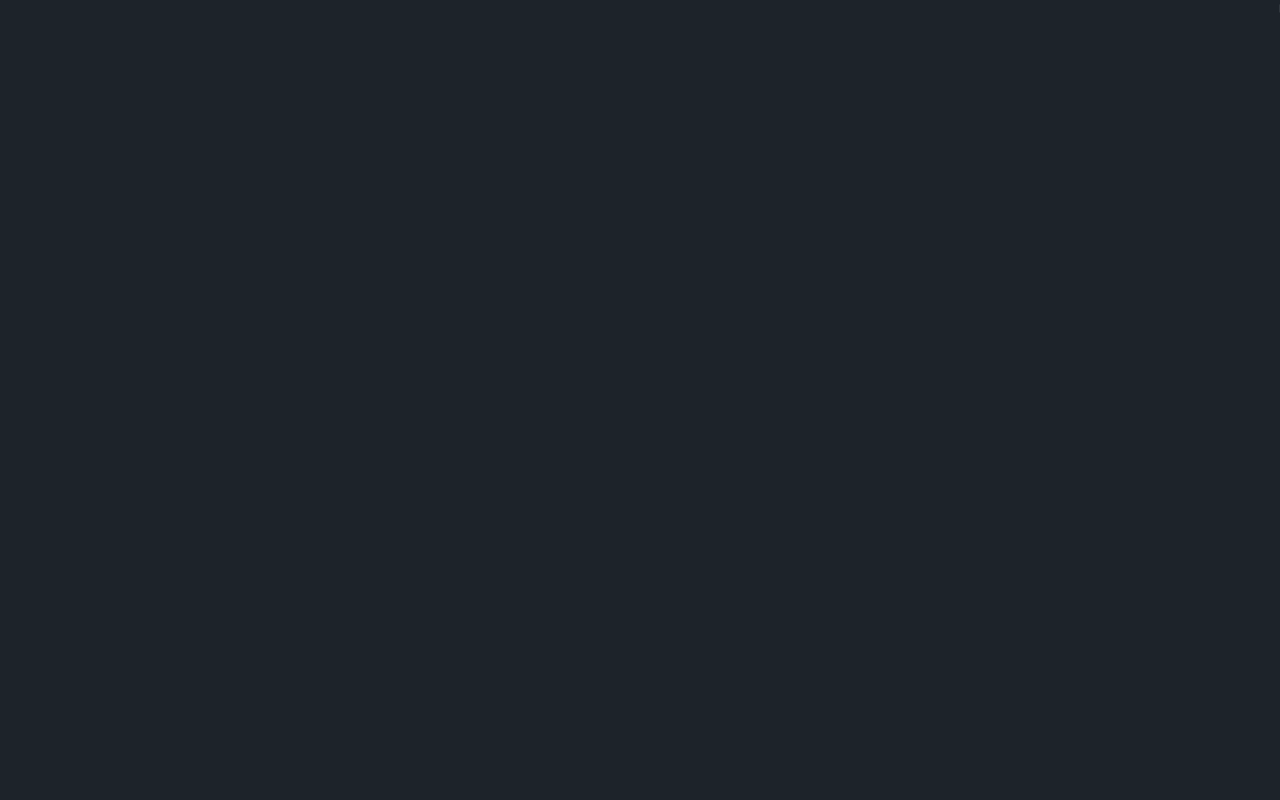
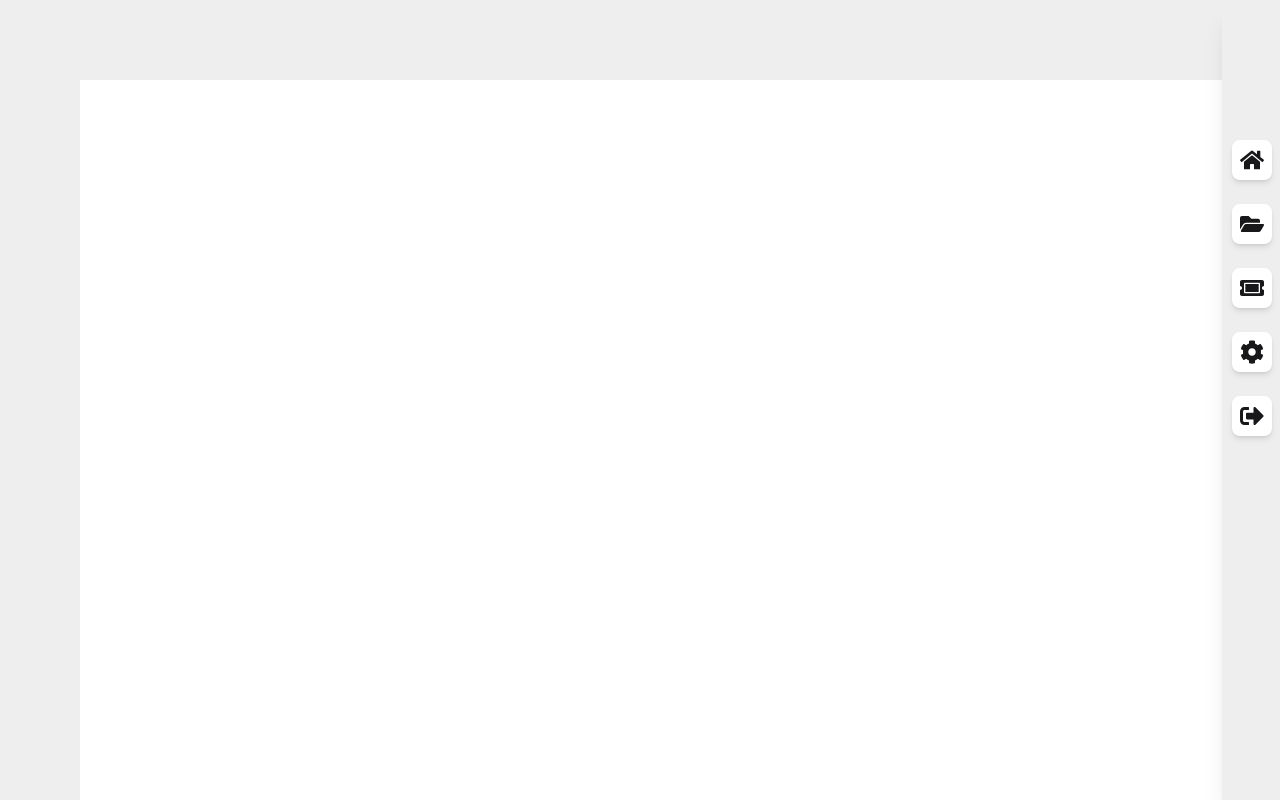
Before and after one commit to amirrajj-dev/sabz-academy, a Next.js app in the folder frontend/: page /user-pannel in a window 1280 px wide. Built offline with nearby package versions, Linux system fonts and the light colour scheme.

Commit message:
completed sidebar component of the user pannel🎓💚

```diff
--- a/frontend/src/app/(user)/layout.tsx
+++ b/frontend/src/app/(user)/layout.tsx
@@ -1,8 +1,12 @@
+import Sidebar from '@/components/user/Sidebar/Sidebar'
 import React from 'react'
 
 const UserLayout = ({children} : {children : React.ReactNode}) => {
   return (
     <div>
+        <div className="bg-base-300 fixed top-0 left-0 right-0 h-5 md:h-20 -z-10"></div>
+        <Sidebar/>
+        <div className="bg-base-300 fixed bottom-0 left-0  top-0 w-5 md:w-20"></div>
         {children}
     </div>
   )
--- a/frontend/src/app/(user)/user-pannel/page.tsx
+++ b/frontend/src/app/(user)/user-pannel/page.tsx
@@ -2,7 +2,7 @@ import React from 'react'
 
 const UserPannel = () => {
   return (
-    <div>UserPannel</div>
+    <div></div>
   )
 }
 
--- /dev/null
+++ b/frontend/src/components/user/Sidebar/Sidebar.tsx
@@ -0,0 +1,114 @@
+'use client'
+import React, { useState, useEffect } from 'react'
+import { motion, AnimatePresence } from 'framer-motion'
+import { userMenuItems } from '@/data/data'
+import Image from 'next/image'
+import SabzText from '@/components/shared/SabzText'
+import Link from 'next/link'
+
+const Sidebar = () => {
+  const [isExpanded, setIsExpanded] = useState(false)
+  const [isMobile, setIsMobile] = useState(false)
+
+  useEffect(() => {
+    document.documentElement.setAttribute('data-theme', localStorage.getItem('theme') as string)
+    const handleResize = () => {
+      setIsMobile(window.innerWidth <= 768)
+    }
+
+    handleResize()
+    window.addEventListener('resize', handleResize)
+    return () => window.removeEventListener('resize', handleResize)
+  }, [])
+
+  const sidebarVariants = {
+    collapsed: { width: 58 },
+    expanded: { width: 384 }
+  }
+
+  const itemVariants = {
+    collapsed: { opacity: 0, x: -20 },
+    expanded: { opacity: 1, x: 0 }
+  }
+
+  const hoverVariants = {
+    hover: { scale: 1.1, originX: 0 },
+    rest: { scale: 1 }
+  }
+
+  return (
+    <motion.div
+      className="bg-base-300 min-h-screen z-50 fixed shadow-xl"
+      initial="collapsed"
+      animate={isExpanded && !isMobile ? 'expanded' : 'collapsed'}
+      variants={sidebarVariants}
+      transition={{ type: 'spring', stiffness: 300, damping: 20 }}
+      onMouseEnter={() => !isMobile && setIsExpanded(true)}
+      onMouseLeave={() => !isMobile && setIsExpanded(false)}
+    >
+      <div className={`flex flex-col pt-16 ${isExpanded ? 'pr-10' : 'pr-2'} items-start`}>
+        {!isMobile && (
+          <motion.div
+            className="flex items-center gap-4 ml-2"
+            initial={{ opacity: 0 }}
+            animate={{ opacity: isExpanded ? 1 : 0 }}
+            transition={{ delay: 0.2 }}
+          >
+            <Image
+              src={'/logo/logo.webp'}
+              alt='sabzlearn logo'
+              width={80}
+              height={80}
+              className="rounded-lg"
+            />
+            <AnimatePresence>
+              {isExpanded && <SabzText size='size-30' />}
+            </AnimatePresence>
+          </motion.div>
+        )}
+
+        <ul className='flex flex-col gap-6 mt-12 w-full px-.5'>
+          {userMenuItems.map((item, index) => (
+            <motion.li
+              key={index}
+              className='relative group'
+              variants={hoverVariants}
+              whileHover="hover"
+              animate="rest"
+            >
+              <Link href={item.href} className='flex items-center gap-4'>
+
+                <motion.span
+                  className={`text-2xl p-2 rounded-lg bg-base-100 shadow-md ${isMobile ? 'tooltip tooltip-left' : null}`}
+                  whileHover={{ rotate: 10 }}
+                  data-tip={isMobile ? item.label : ''}
+                >
+                  {item.icon}
+                </motion.span>
+
+                {!isMobile && (
+                  <AnimatePresence>
+                    {isExpanded && (
+                      <motion.span
+                        className='text-lg font-dana-extra-light absolute left-20 bg-base-100 px-4 py-2 rounded-lg shadow-md'
+                        initial="collapsed"
+                        animate="expanded"
+                        exit="collapsed"
+                        variants={itemVariants}
+                        transition={{ type: 'spring', stiffness: 200 }}
+                      >
+                        {item.label}
+                      </motion.span>
+                    )}
+                  </AnimatePresence>
+                )}
+              </Link>
+            </motion.li>
+          ))}
+        </ul>
+      </div>
+    </motion.div>
+  )
+}
+
+export default Sidebar
--- a/frontend/src/data/data.tsx
+++ b/frontend/src/data/data.tsx
@@ -11,6 +11,7 @@ import {
   FaUsers,
   FaComment,
   FaComments,
+  FaFolderOpen,
 } from "react-icons/fa";
 import { SlCalender } from "react-icons/sl";
 import { FaClock, FaChartLine, FaCertificate, FaClipboardList } from "react-icons/fa";
@@ -28,13 +29,10 @@ import { RiGraduationCapFill } from "react-icons/ri";
 import { IoMdFolder } from "react-icons/io";
 
 export const userMenuItems = [
-  { label: "پیشخوان", icon: <FaTachometerAlt />, showFor: "all" , href : "/my-account" },
-  { label: "دوره های من", icon: <FaBook />, showFor: "all" , href : "/my-account/courses" },
+  { label: "پیشخوان", icon: <FaHome />, showFor: "all" , href : "/my-account" },
+  { label: "دوره های من", icon: <FaFolderOpen />, showFor: "all" , href : "/my-account/courses" },
   { label: "تیکت ها", icon: <FaTicketAlt />, showFor: "all" , href : "/my-account/tickets"},
   { label: "جزئیات حساب", icon: <FaCog />, showFor: "all" , href : "/my-account/edit-account" },
-  { label: "divider", showFor: "all"  , href : ""},
-  { label: "پنل ادمین", icon: <FaUserShield />, showFor: "admin" , href : "/admin-pannel" },
-  { label: "پنل کاربری", icon: <FaUser />, showFor: "all" , href : "/user-pannel" },
   { label: "خروج", icon: <FaSignOutAlt />, showFor: "all" , href : "/" },
 ];
 
```
